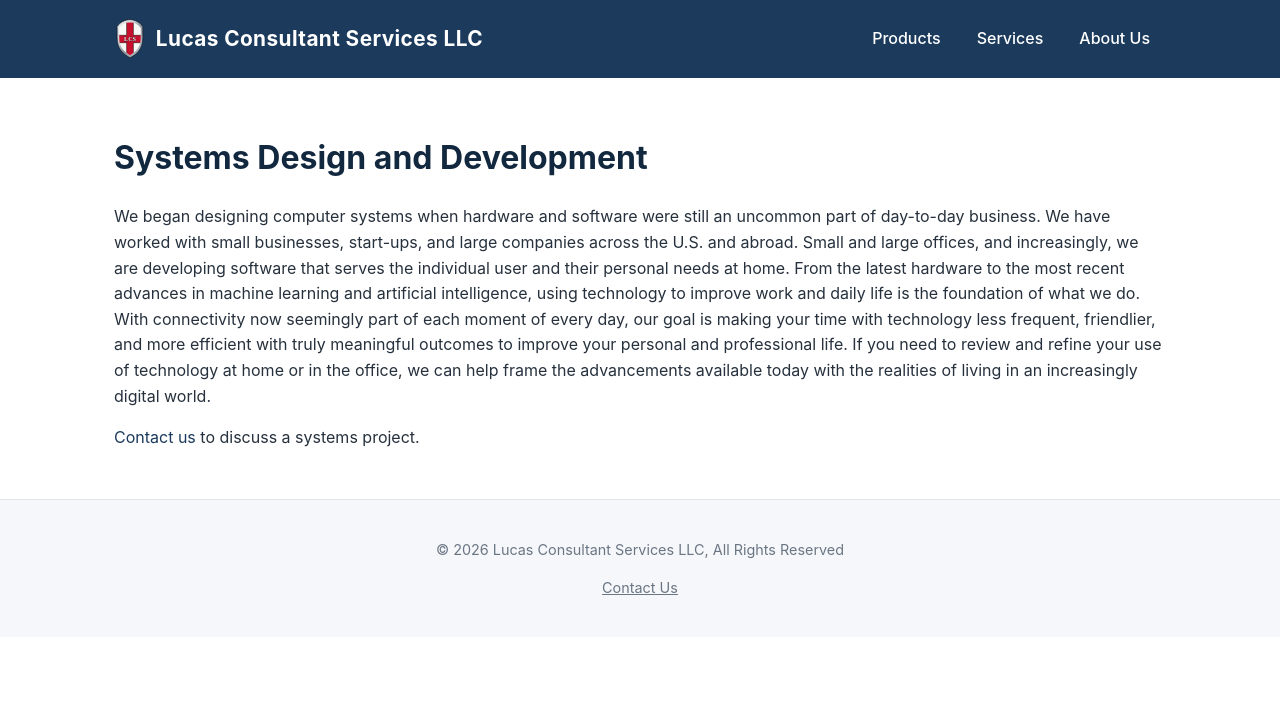
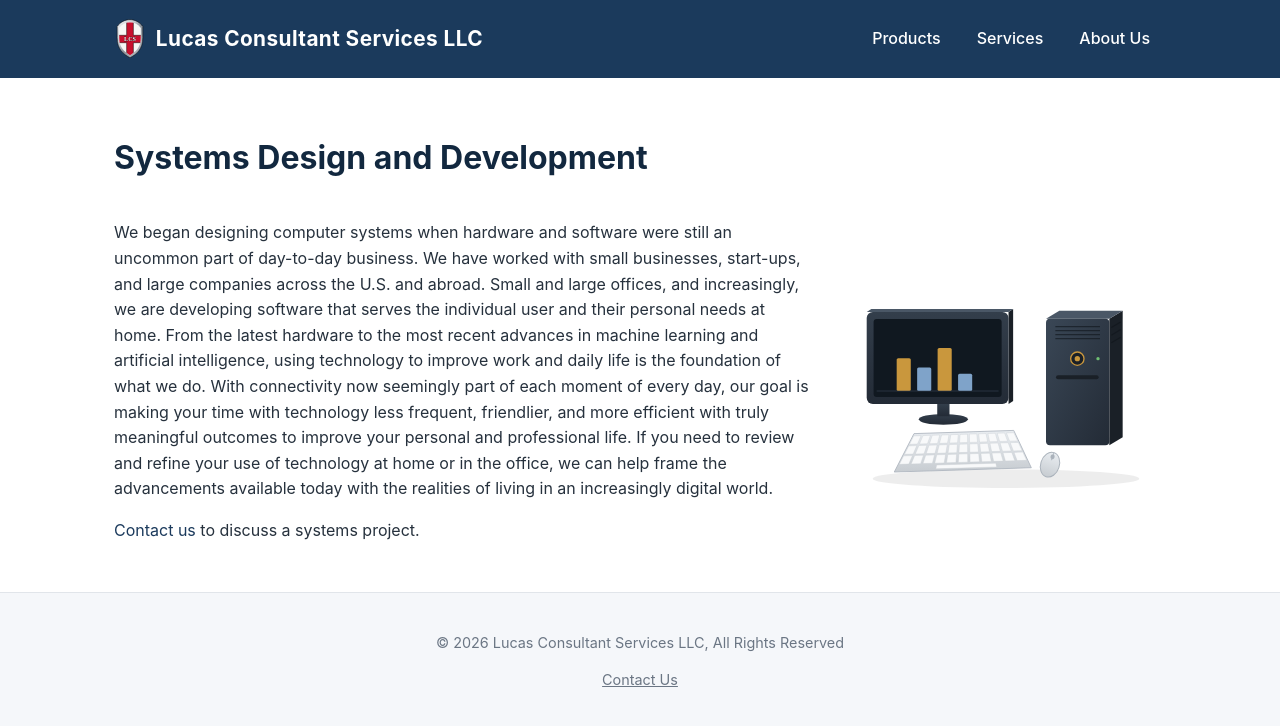
Before and after one commit to DrColorado/lucas-consulting-site, a Jekyll site: the page built from lucas-consulting-site/services/systems-design-development.md, in a window 1280 px wide. Shown: the top 726 px of the page. Built offline with Jekyll 4.4.1, drawn with Linux system fonts in a browser that asks for light colours.

Commit message:
Sys Des and Dev

```diff
--- a/lucas-consulting-site/services/systems-design-development.md
+++ b/lucas-consulting-site/services/systems-design-development.md
@@ -6,6 +6,15 @@ permalink: /services/systems-design-development/
 
 # Systems Design and Development
 
+<div class="service-layout">
+<div class="service-text" markdown="1">
+
 We began designing computer systems when hardware and software were still an uncommon part of day-to-day business. We have worked with small businesses, start-ups, and large companies across the U.S. and abroad. Small and large offices, and increasingly, we are developing software that serves the individual user and their personal needs at home. From the latest hardware to the most recent advances in machine learning and artificial intelligence, using technology to improve work and daily life is the foundation of what we do. With connectivity now seemingly part of each moment of every day, our goal is making your time with technology less frequent, friendlier, and more efficient with truly meaningful outcomes to improve your personal and professional life. If you need to review and refine your use of technology at home or in the office, we can help frame the advancements available today with the realities of living in an increasingly digital world.
 
 [Contact us]({{ '/about/contact/' | relative_url }}) to discuss a systems project.
+
+</div>
+<div class="service-illustration">
+<img src="{{ '/assets/images/service-systems-design.svg' | relative_url }}" alt="Illustration of a desktop computer system with a monitor showing a chart, a keyboard, a PC tower, and a wireless mouse, representing systems design and development">
+</div>
+</div>
```
Also changed, not shown: lucas-consulting-site/assets/images/service-systems-design.svg (added).
